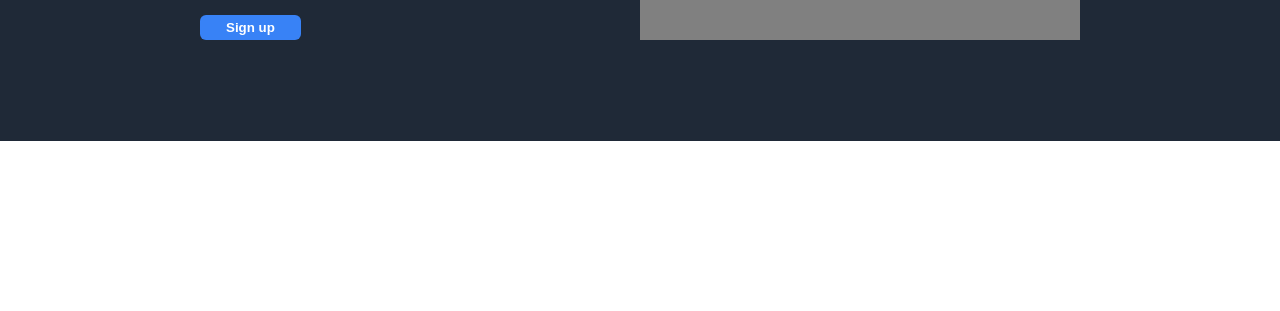
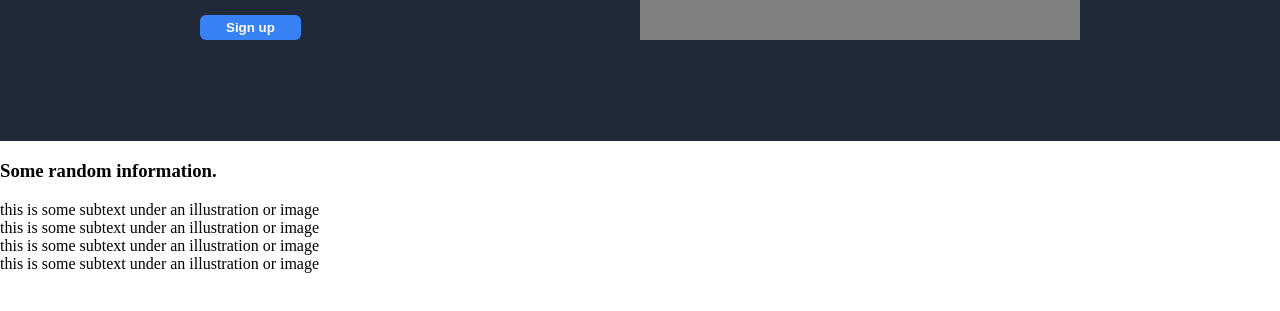
Before and after one commit to Orsenfells/landing-page, a plain HTML site: page index.html in a window 1280 px wide. Shown: the part 359-670 px from the top of the page. Drawn offline with Linux system fonts and the light colour scheme.

Commit message:
info cards html added

```diff
--- a/index.html
+++ b/index.html
@@ -26,5 +26,27 @@
             <p>this is a placeholder for and image</p>
         </div>
     </div>
+    <div class="random-info">
+        <h3>Some random information.</h3>
+        <div class="cards">
+            <div class="card-container">
+                <div class="card"></div>
+                this is some subtext under an illustration or image
+            </div>
+            <div class="card-container">
+                <div class="card"></div>
+                this is some subtext under an illustration or image
+            </div>
+            <div class="card-container">
+                <div class="card"></div>
+                this is some subtext under an illustration or image
+            </div>
+            <div class="card-container">
+                <div class="card"></div>
+                this is some subtext under an illustration or image
+            </div>
+        </div>
+    </div>
+
 </body>
 </html>
```
